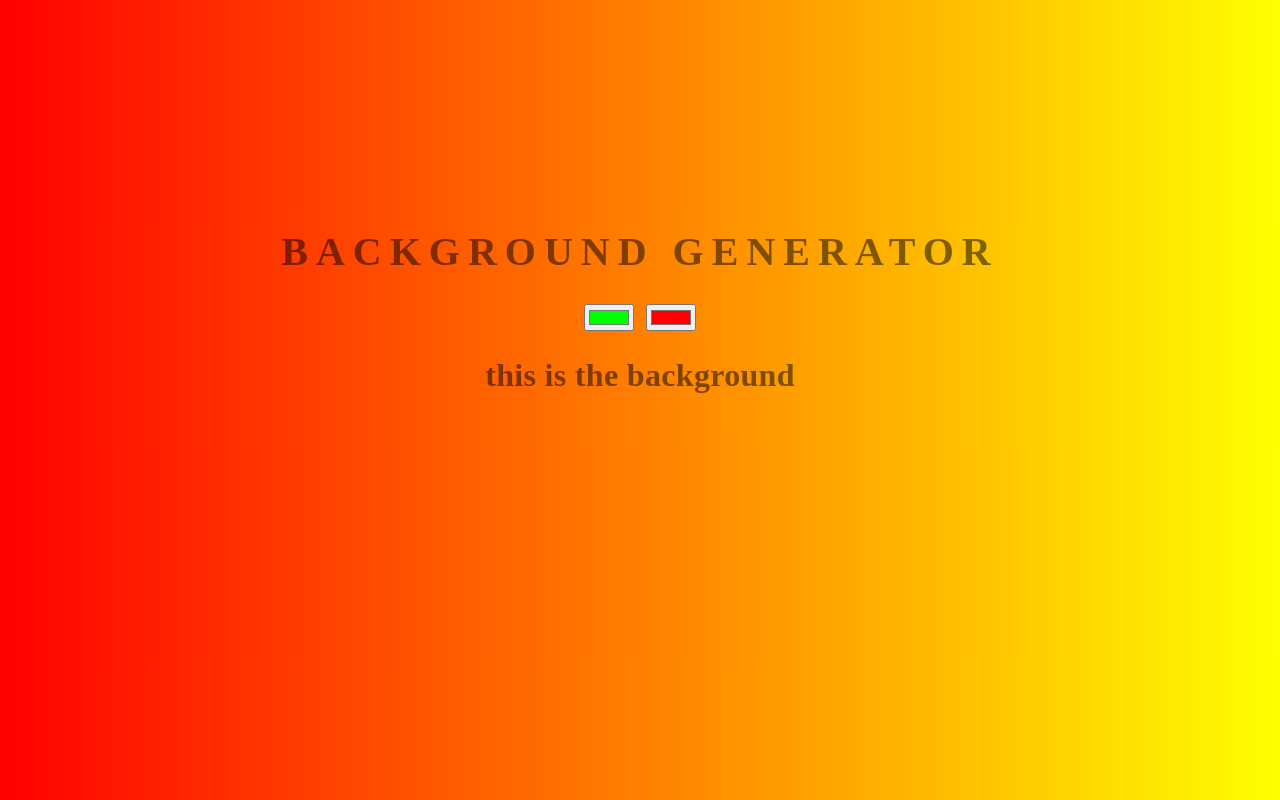
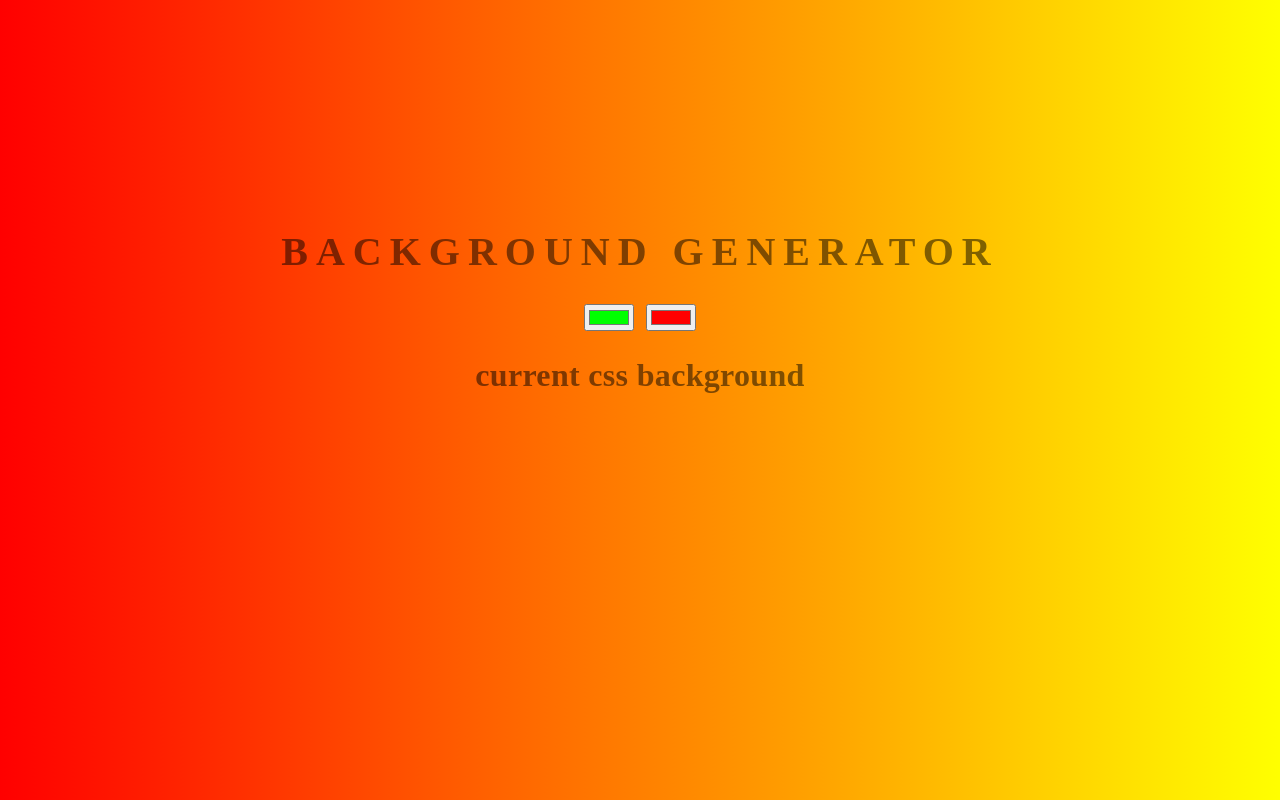
Before and after one commit to amarjeetprasad/background-generator, a plain HTML site: page index.html in a window 1280 px wide. Drawn offline with Linux system fonts and the light colour scheme.

Commit message:
changed text

```diff
--- a/index.html
+++ b/index.html
@@ -9,7 +9,7 @@
 <h1>background generator</h1>
 <input id="input1" type="color" oninput="setgradient()" name="color1" value="#00ff00">
 <input id="input2" type="color" oninput="setgradient()" name="color2" value="#ff0000">
-<h2>this is the background</h2>
+<h2>current css background</h2>
 <h3></h3>
 </div>
 <script type="text/javascript" src="background_generator.js"></script>
```
